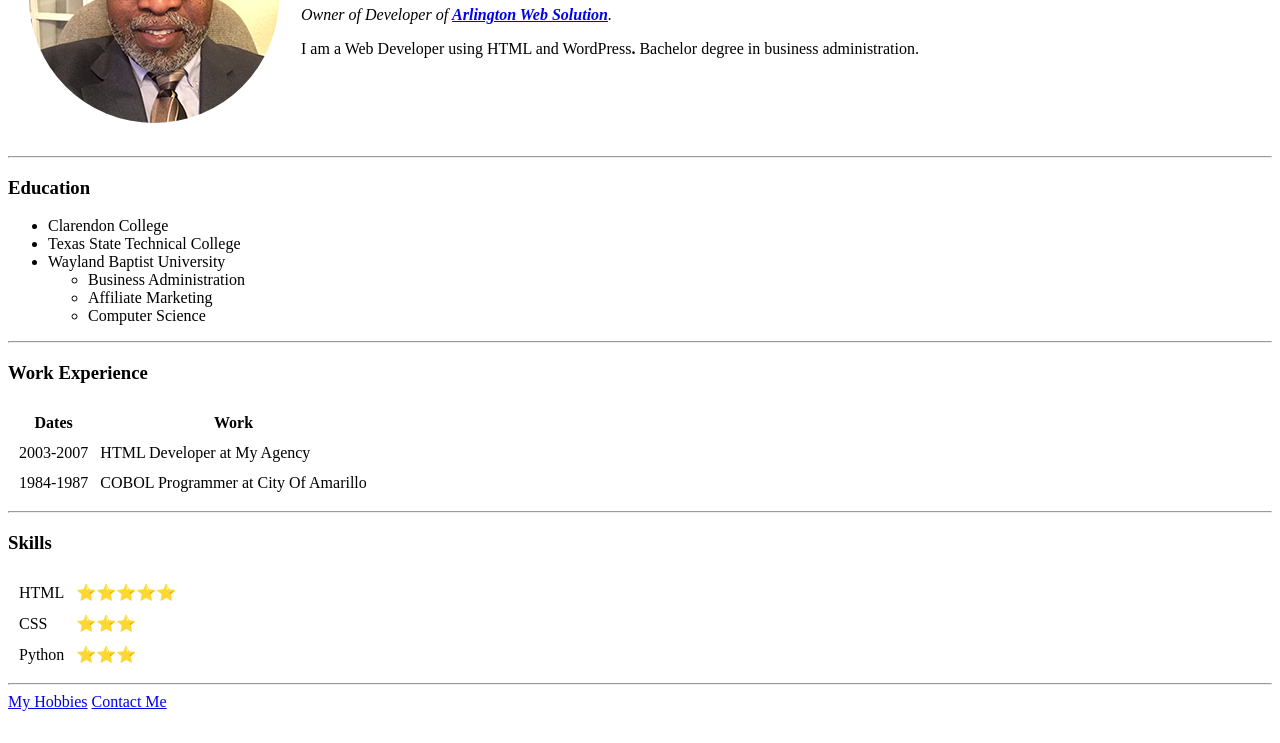
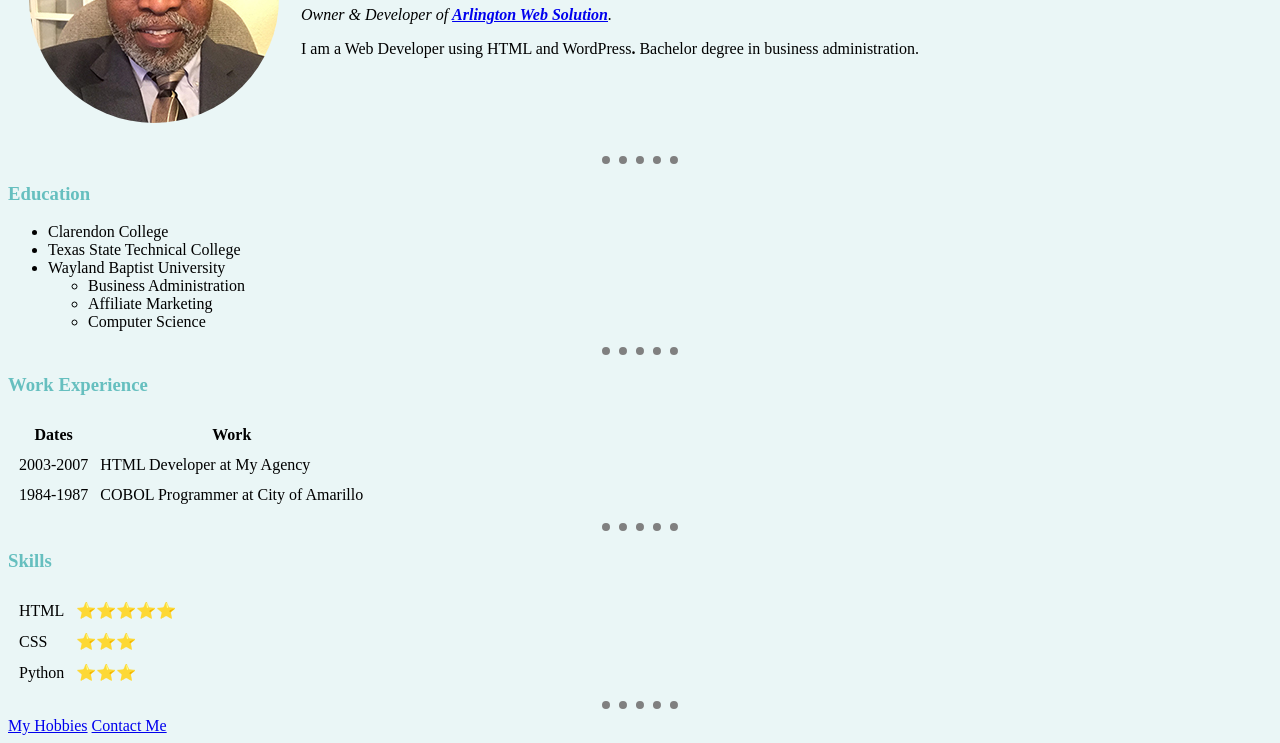
Before and after one commit to Larrydm/myProjects, a plain HTML site: page index.html in a window 1280 px wide. Shown: the part 156-899 px from the top of the page. Before the commit the page ends 875 px from the top, so only its background shows below. Drawn offline with Linux system fonts and the light colour scheme.

Commit message:
Add files via upload

```diff
--- /dev/null
+++ b/css/styles.css
@@ -0,0 +1,17 @@
+body {
+    background-color: #EAF6F6;
+  }
+
+  h1  {color: #66BFBF;
+  }
+
+  h3 {color: #66BFBF;
+  }
+
+  hr {
+    border-style: none;
+    border-top-style: dotted;
+    border-width: 8px;
+    border-color: grey;
+    width:6%;
+    }
--- a/index.html
+++ b/index.html
@@ -4,6 +4,7 @@
 <head>
   <meta charset="utf-8">
   <title>Larry's Personal Site</title>
+  <link rel="stylesheet" href="css/styles.css">
 </head>
 
 <body>
@@ -11,7 +12,7 @@
     <tr>
       <td><img src="images/me-cir.png" alt="Larry profile picture"></td>
       <td><h1>Larry Mitchell</h1>
-      <p><em>Owner of Developer of <strong><a href="https://www.arlingtonwebsolution.com/" target="_blank">Arlington Web Solution</a></strong>.</em>
+      <p><em>Owner & Developer of <strong><a href="https://www.arlingtonwebsolution.com/" target="_blank">Arlington Web Solution</a></strong>.</em>
       <p>I am a Web Developer using HTML and WordPress<strong>.</strong> Bachelor degree in business administration.</p></td>
     </tr>
   </table>
@@ -47,7 +48,7 @@
     </tr>
     <tr>
       <td>1984-1987</td>
-      <td>COBOL Programmer at City Of Amarillo</td>
+      <td>COBOL Programmer at City of Amarillo</td>
     </tr>
     </tbody>
   </table>
```
